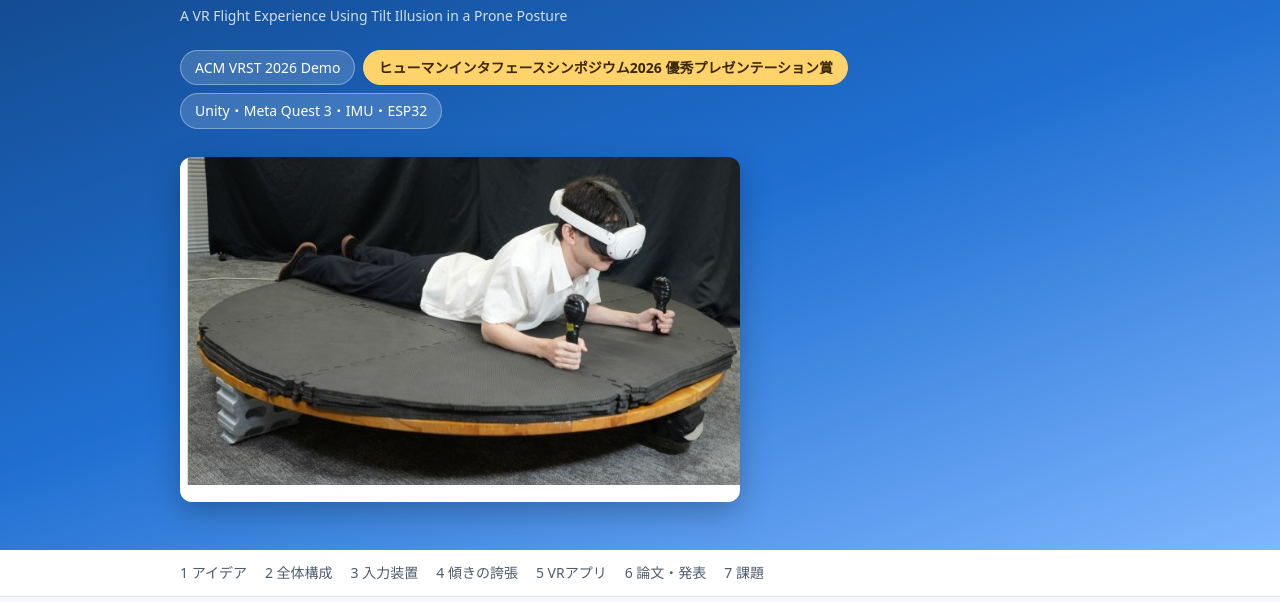
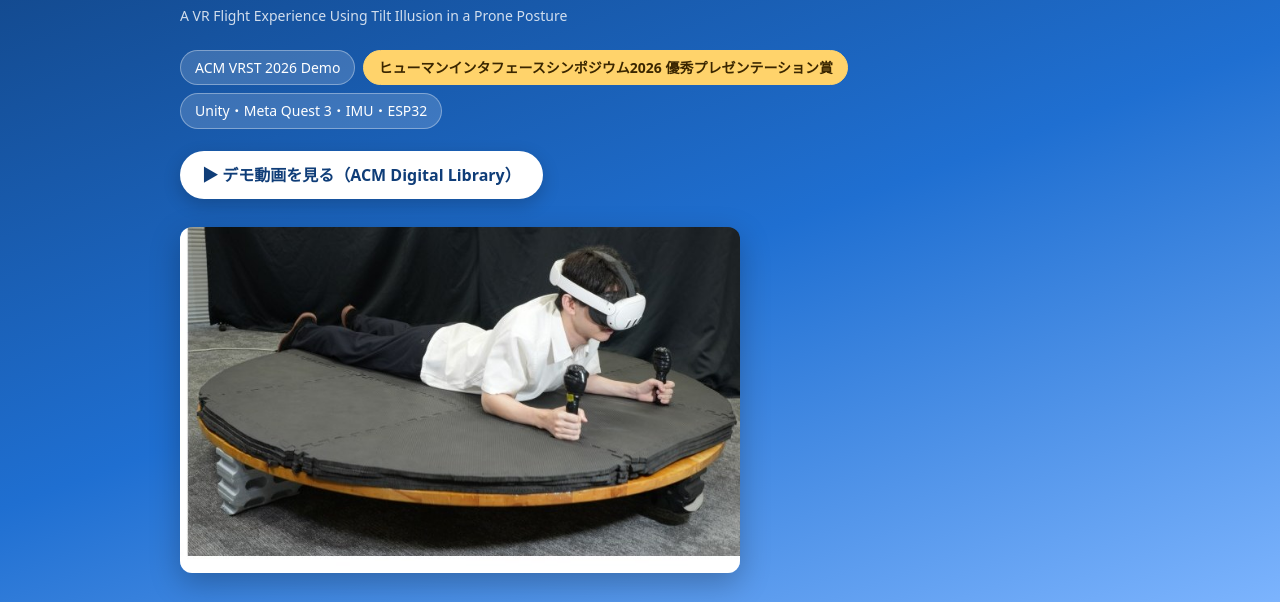
Before and after one commit to GoNakano/vr-glider-project-summary, a plain HTML site: page docs/index.html in a window 1280 px wide. Shown: the part 198-800 px from the top of the page. Drawn offline with Linux system fonts and the light colour scheme.

Commit message:
docs: ACM DLのデモ動画へのリンクを追加
Co-Authored-By: Claude Opus 5.5 <noreply@anthropic.com>

```diff
--- a/docs/index.html
+++ b/docs/index.html
@@ -28,6 +28,8 @@ header.hero{background:linear-gradient(160deg,#0f3d78 0%,#1f6fd1 55%,#7fb6ff 100
 .badges{display:flex;flex-wrap:wrap;gap:8px;margin-top:22px}
 .badge{background:rgba(255,255,255,.16);border:1px solid rgba(255,255,255,.35);border-radius:999px;padding:4px 14px;font-size:14px}
 .badge.award{background:#ffd36b;color:#3a2600;border-color:#ffd36b;font-weight:700}
+.btn{display:inline-block;margin-top:22px;background:#fff;color:#0f3d78;font-weight:700;text-decoration:none;border-radius:999px;padding:10px 22px;font-size:16px;box-shadow:0 6px 18px rgba(0,0,0,.2)}
+.btn:hover{background:#ffd36b}
 .hero img{display:block;width:100%;max-width:560px;border-radius:12px;margin-top:28px;box-shadow:0 10px 30px rgba(0,0,0,.25)}
 nav.toc{position:sticky;top:0;z-index:5;background:var(--panel);border-bottom:1px solid var(--line)}
 nav.toc .wrap{display:flex;gap:18px;overflow-x:auto;white-space:nowrap;padding-top:10px;padding-bottom:10px;font-size:14px}
@@ -74,6 +76,7 @@ footer{padding:36px 0 56px;color:var(--sub);font-size:13px}
       <span class="badge award">ヒューマンインタフェースシンポジウム2026 優秀プレゼンテーション賞</span>
       <span class="badge">Unity・Meta Quest 3・IMU・ESP32</span>
     </div>
+    <a class="btn" href="https://dl.acm.org/doi/10.1145/3822517.3849972#supplementary-materials">▶ デモ動画を見る（ACM Digital Library）</a>
     <img src="img/fig1b.jpg" alt="円形のバランスボードに腹ばいで乗り、VRゴーグルを着けてハンドルを握る体験者">
   </div>
 </header>
```
